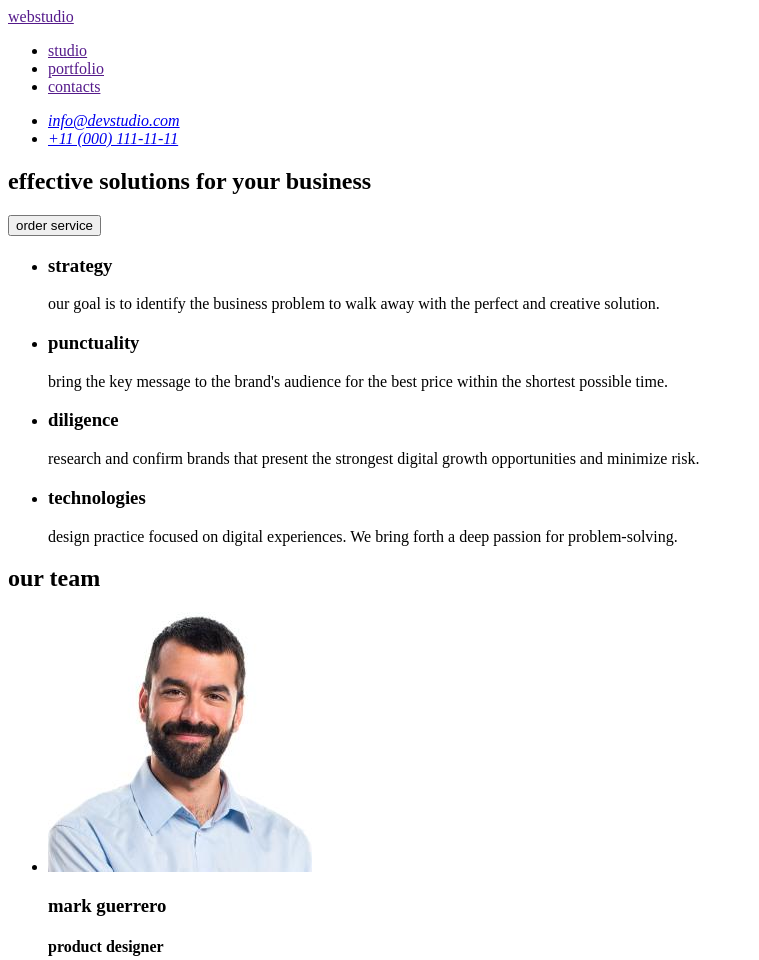
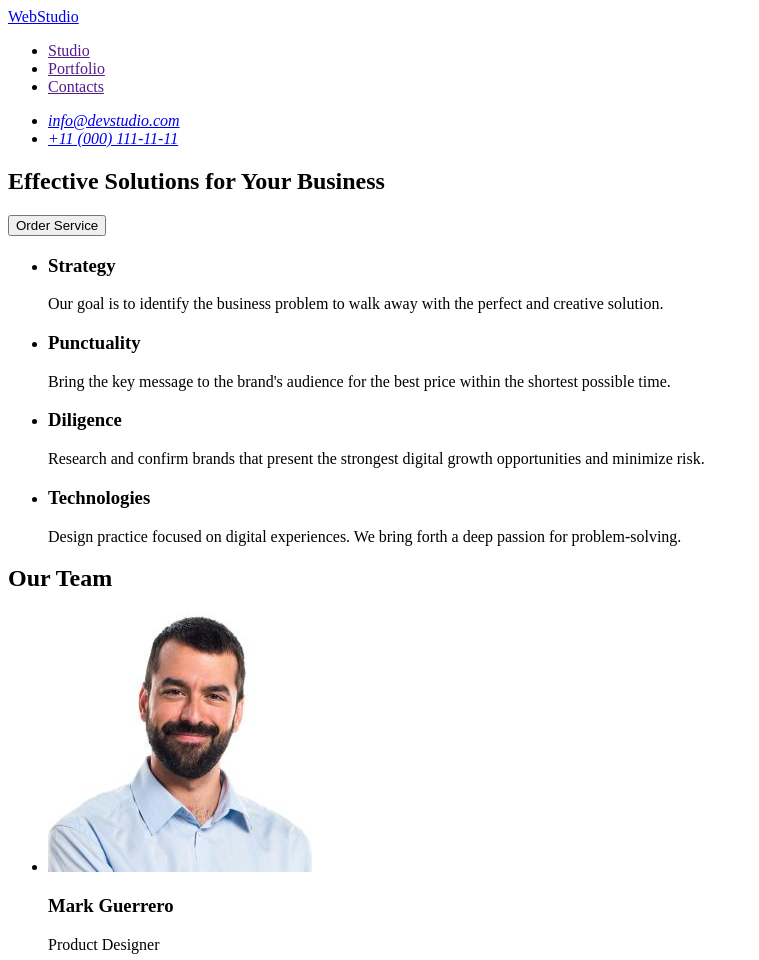
Before and after one commit to irynayaroshyk/goit-markup-hw-01, a plain HTML site: page index.html in a window 1280 px wide. Shown: the top 960 px of the page, without its empty margins (0-759 px from the left). Drawn offline with Linux system fonts and the light colour scheme.

Commit message:
Index.html

```diff
--- a/index.html
+++ b/index.html
@@ -8,16 +8,16 @@
 <body>
     <header>
         <nav>
-        <a href="">webstudio</a>
+        <a href="./index.html">WebStudio</a>
         <ul>
             <li>
-                <a href="">studio</a>
+                <a href="">Studio</a>
             </li>
             <li>
-                <a href="">portfolio</a>
+                <a href="">Portfolio</a>
             </li>
             <li>
-                <a href="">contacts</a>
+                <a href="">Contacts</a>
             </li>
         </ul>
         </nav>
@@ -27,75 +27,75 @@
                     <a href="mailto:info@devstudio.com">info@devstudio.com</a>
                 </li>
                 <li>
-                    <a href="tel:=110001111111">+11 (000) 111-11-11</a>
+                    <a href="tel:=+110001111111">+11 (000) 111-11-11</a>
                 </li>
             </ul>
         </address>
     </header>
     <main>
         <section>
-            <h1>effective solutions for your business</h1>
-            <button type="button">order service</button>
+            <h1>Effective Solutions for Your Business</h1>
+            <button type="button">Order Service</button>
         </section>
         <section>
             <h2 hidden>our promise</h2>
             <ul>
                 <li>
-                    <h3>strategy</h3>
+                    <h3>Strategy</h3>
                     <p>
-                        our goal is to identify the business problem to walk away with the perfect and creative solution.
+                        Our goal is to identify the business problem to walk away with the perfect and creative solution.
                     </p>
                 </li>
                 <li>
-                    <h3>punctuality</h3>
+                    <h3>Punctuality</h3>
                     <p>
-                        bring the key message to the brand's audience for the best price within the shortest possible time.
+                        Bring the key message to the brand's audience for the best price within the shortest possible time.
                     </p>
                 </li>
                 <li>
-                    <h3>diligence</h3>
+                    <h3>Diligence</h3>
                     <p>
-                        research and confirm brands that present the strongest digital growth opportunities and minimize risk.
+                        Research and confirm brands that present the strongest digital growth opportunities and minimize risk.
                     </p>
                 </li>
                 <li>
-                    <h3>technologies</h3>
+                    <h3>Technologies</h3>
                     <p>
-                        design practice focused on digital experiences. We bring forth a deep passion for problem-solving.
+                        Design practice focused on digital experiences. We bring forth a deep passion for problem-solving.
                     </p>
                 </li>
             </ul>
         </section>
         <section>
-            <h2>our team</h2>
+            <h2>Our Team</h2>
             <ul>
                 <li>
                     <img src="./images/img1.jpg" alt="mark guerrero" width="264" height="260">
-                    <h3>mark guerrero</h3>
-                    <h4>product designer</h4>
+                    <h3>Mark Guerrero</h3>
+                    <p>Product Designer</p>
                 </li>
                 <li>
                     <img src="./images/img2.jpg" alt="tom ford" width="264" height="260">
-                    <h3>tom ford</h3>
-                    <h4>frontend developer</h4>
+                    <h3>Tom Ford</h3>
+                    <p>Frontend Developer</p>
                 </li>
                 <li>
                     <img src="./images/img3.jpg" alt="camila garcia" width="264" height="260">
-                    <h3>camila garcia</h3>
-                    <h4>marketing</h4>
+                    <h3>Camila Garcia</h3>
+                    <p>Marketing</p>
                 </li>
                 <li>
                     <img src="./images/img4.jpg" alt="daniel wilson" width="264" height="260">
-                    <h3>daniel wilson</h3>
-                    <h4>ui designer</h4>
+                    <h3>Daniel Wilson</h3>
+                    <p>ui designer</p>
                 </li>
             </ul>
         </section>
     </main>
     <footer>
-        <a href="./index.html">webstudio</a>
+        <a href="./index.html">WebStudio</a>
         <p>
-            increase the flow of customers and sales for your business with digital marketing & growth solutions.
+            Increase the flow of customers and sales for your business with digital marketing & growth solutions.
         </p>
     </footer>
 </body>
```
